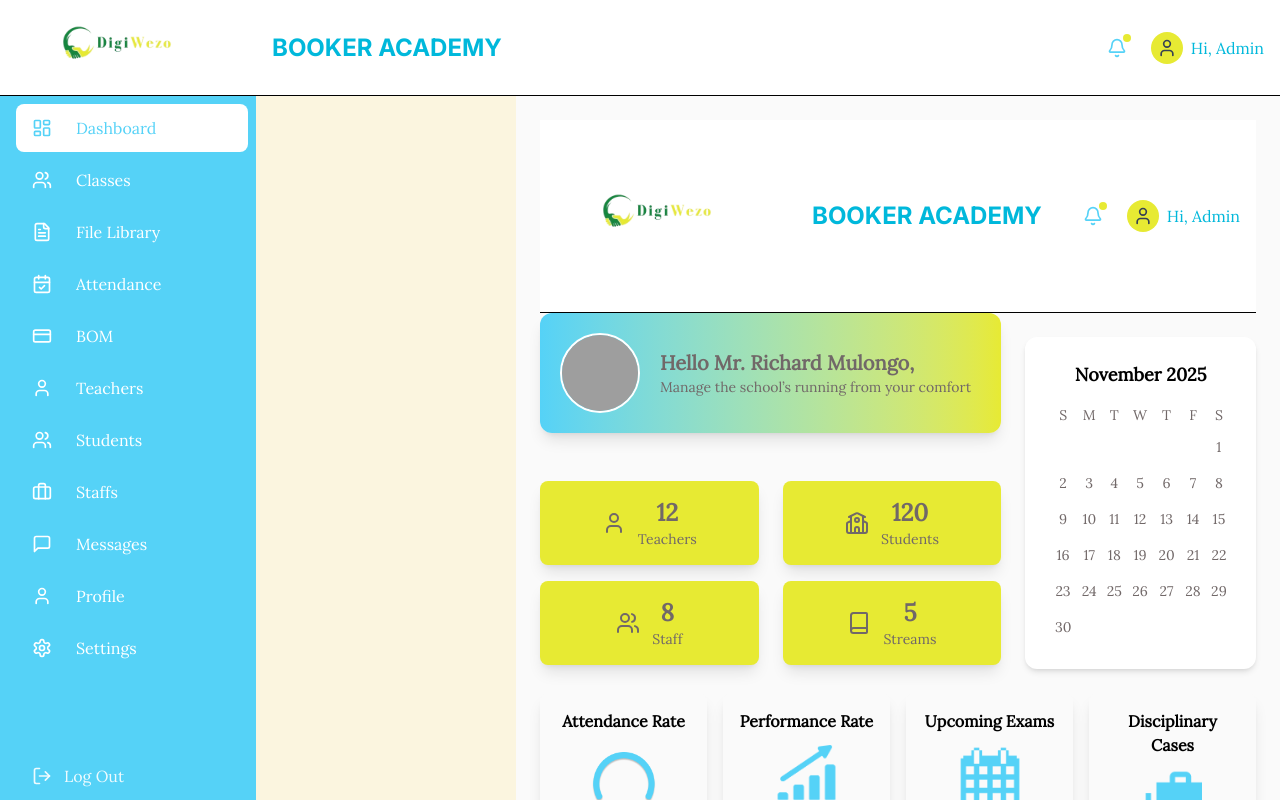
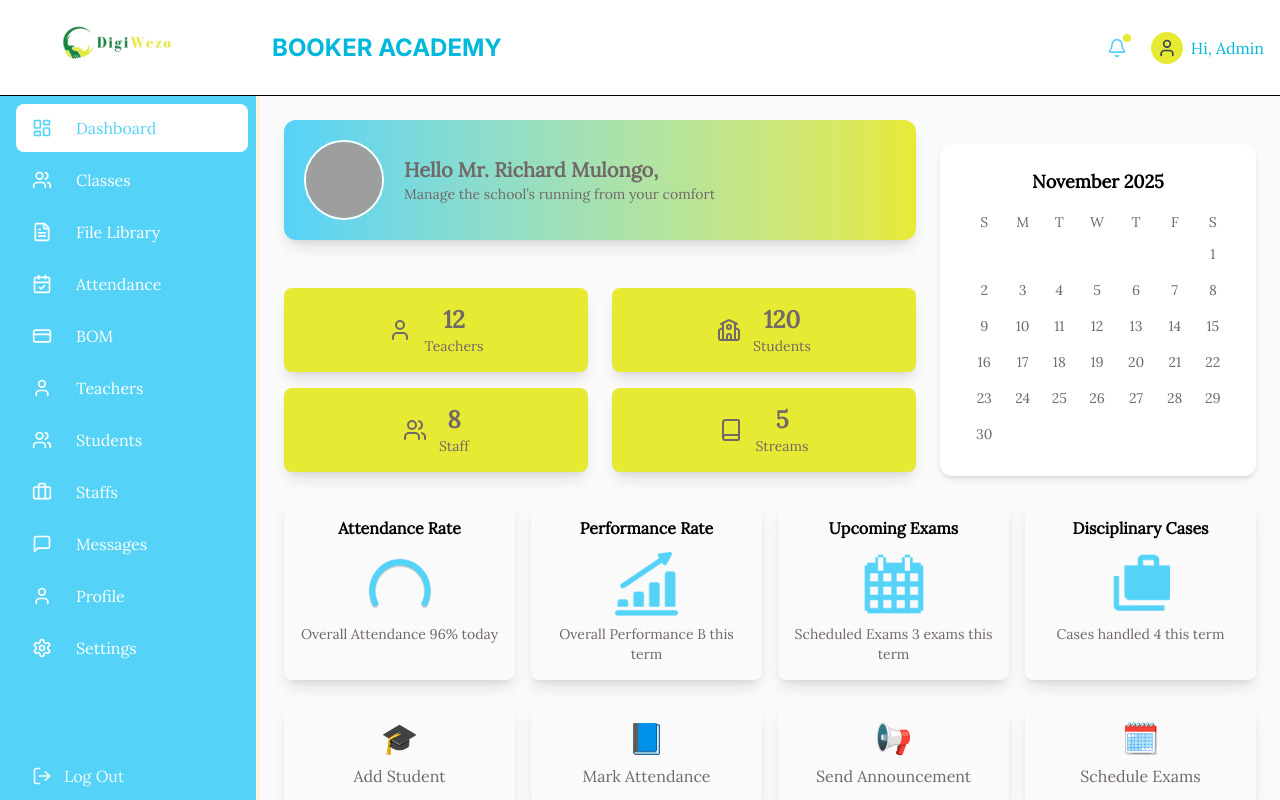
Before and after one commit to Mmust-Ihub/Digiwezo-web-system, a Next.js app: page /school-admin in a window 1280 px wide. Built offline with nearby package versions, Linux system fonts and the light colour scheme; grey boxes are pictures that could not be loaded.

Commit message:
refactor: removed navbar ad sidebar from page.tsx

```diff
--- a/app/school-admin/page.tsx
+++ b/app/school-admin/page.tsx
@@ -1,5 +1,3 @@
-import { Header } from "@school-admin/components/Header";
-import { Sidebar } from "@school-admin/components/Sidebar";
 import SummaryCards from "./components/SummaryCards";
 import QuickActions from "./components/QuickActions";
 import CalendarSection from "./components/CalendarSection";
@@ -7,9 +5,7 @@
 
 export default function SchoolAdminPage() {
   return (
-    <div className=" flex-1 p-6 ml-64 min-h-screen bg-custom-white">
-      <Header />
-      <Sidebar />
+    <div className=" flex-1 p-6  min-h-screen bg-custom-white">
 
       <div className="flex flex-col lg:flex-row gap-6">
         <div className="w-full lg:w-2/3 flex flex-col gap-6">
--- a/package.json
+++ b/package.json
@@ -31,7 +31,6 @@
     "react-hook-form": "^7.66.0",
     "react-icons": "^5.5.0",
     "react-router-dom": "^7.9.5",
-    "react-icons": "^5.5.0",
     "sonner": "^2.0.7",
     "tailwind-merge": "^3.4.0",
     "three": "^0.181.1",
```
